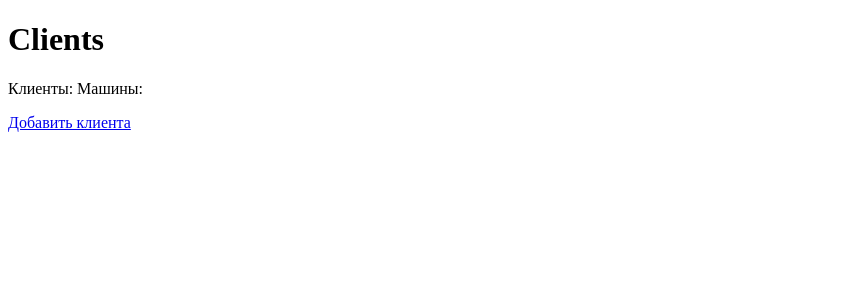
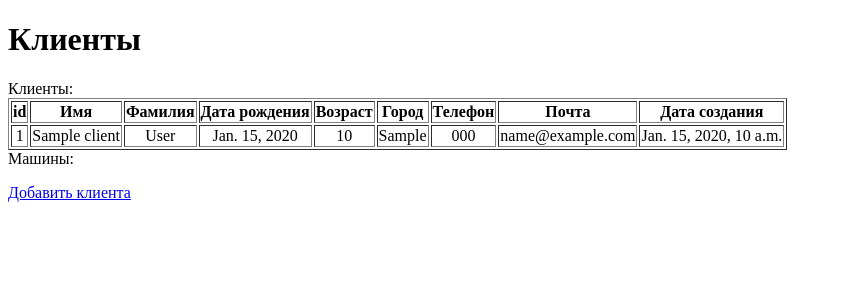
Before and after one commit to NovozhilovAV/my_first_jango_project, a Django app: page /myapp/clients/ in a window 1280 px wide. Shown: the top 300 px of the page, without its empty margins (0-842 px from the left). Run offline with Django 4.2, Linux system fonts and the light colour scheme; tables that the repository leaves empty hold one stand-in row (values such as "Sample post").

Commit message:
refresh commit django

```diff
--- a/my_project_dj/settings.py
+++ b/my_project_dj/settings.py
@@ -112,6 +112,7 @@ USE_I18N = True
 
 USE_TZ = True
 
+DATE_INPUT_FORMATS = ['%d-%m-%Y', '%Y-%m-%d', '%d.%m.%Y']
 
 # Static files (CSS, JavaScript, Images)
 # https://docs.djangoproject.com/en/4.2/howto/static-files/
--- a/myapp/templates/myapp/client_add.html
+++ b/myapp/templates/myapp/client_add.html
@@ -4,8 +4,9 @@
 {% block content %}
 <h1>{{title}}</h1>
 Добавить клиента:
-<form action="{% url 'add_client' %}" method="post>"
+<form action="{% url 'add_client' %}" method="post">
       {% csrf_token %}
       {{form.as_p}}
       <button type="submit">Добавить</button>
+</form>
 {% endblock %}
--- a/myapp/templates/myapp/clients.html
+++ b/myapp/templates/myapp/clients.html
@@ -4,7 +4,31 @@
 {% block content %}
 <h1>{{title}}</h1>
 Клиенты:
+<table id="clients" border="1">
+    <th>id</th>
+    <th>Имя</th>
+    <th>Фамилия</th>
+    <th>Дата рождения</th>
+    <th>Возраст</th>
+    <th>Город</th>
+    <th>Телефон</th>
+    <th>Почта</th>
+    <th>Дата создания</th>
+{% for client in clients %}
+         <tr>
+            <td align="center" >{{client.id}}</td>
+            <td align="center">{{client.name}}</td>
+            <td align="center">{{client.last_name}}</td>
+            <td align="center">{{client.birthday}}</td>
+            <td align="center">{{client.age}}</td>
+            <td align="center">{{client.city}}</td>
+            <td align="center">{{client.phone}}</td>
+            <td align="center">{{client.email}}</td>
+            <td align="center">{{client.created_at}}</td>
+         </tr>
+{% endfor %}
 
+</table>
 Машины:
 
 <p><a href="{% url 'add_client' %}">Добавить клиента</a></p>
--- a/myapp/views.py
+++ b/myapp/views.py
@@ -88,19 +88,23 @@ def add_car(request):
         # return render(request, 'myapp/cars.html', context=context) - так даже правильнее
 
 def clients(request):
-    title = 'Clients'
-    context = {'title': title, 'menu': menu}
+    title = 'Клиенты'
+    clients = Client.objects.all()
+    context = {'title': title, 'menu': menu, 'clients': clients}
     return render(request, 'myapp/clients.html', context=context)
+
 def add_client(request):
     # return render(request, 'myapp/client_add.html')
-    titel = 'Добавить клиента'
+    titel = 'Добавить клиента'  # заголовок страницы
 
     if request.method == 'POST':
         form = ClientForm(request.POST)
         if form.is_valid():
-            form.save()
-            return render(request, 'myapp/client_add.html', {'titel': titel})
+            form.save()    # сохроняем форму
+            return render(request, 'myapp/client_add.html', {'titel': titel})    # и выводим форму
     else:
-        form = ClientForm()
+        form = ClientForm()    # создаем объект формы- пустой- метод гет
+
     context = {'titel': titel, 'menu': menu, 'form': form}
     return render(request, 'myapp/client_add.html', context=context)
+    # отрисовка страницы для гет запроса
```
Also changed, not shown: myapp/forms.py (+7 -5 lines), myapp/migrations/0004_client.py (added).
